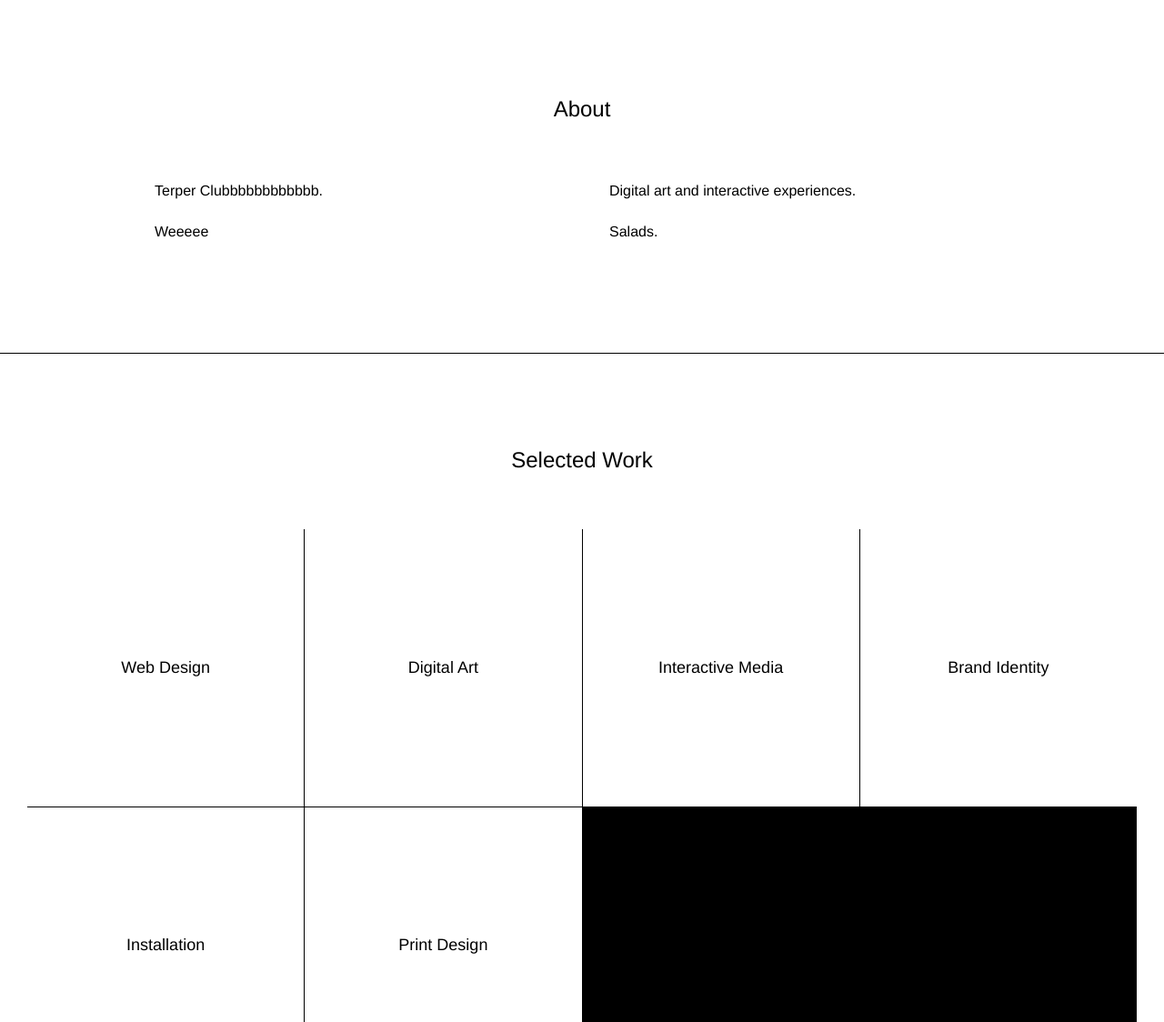
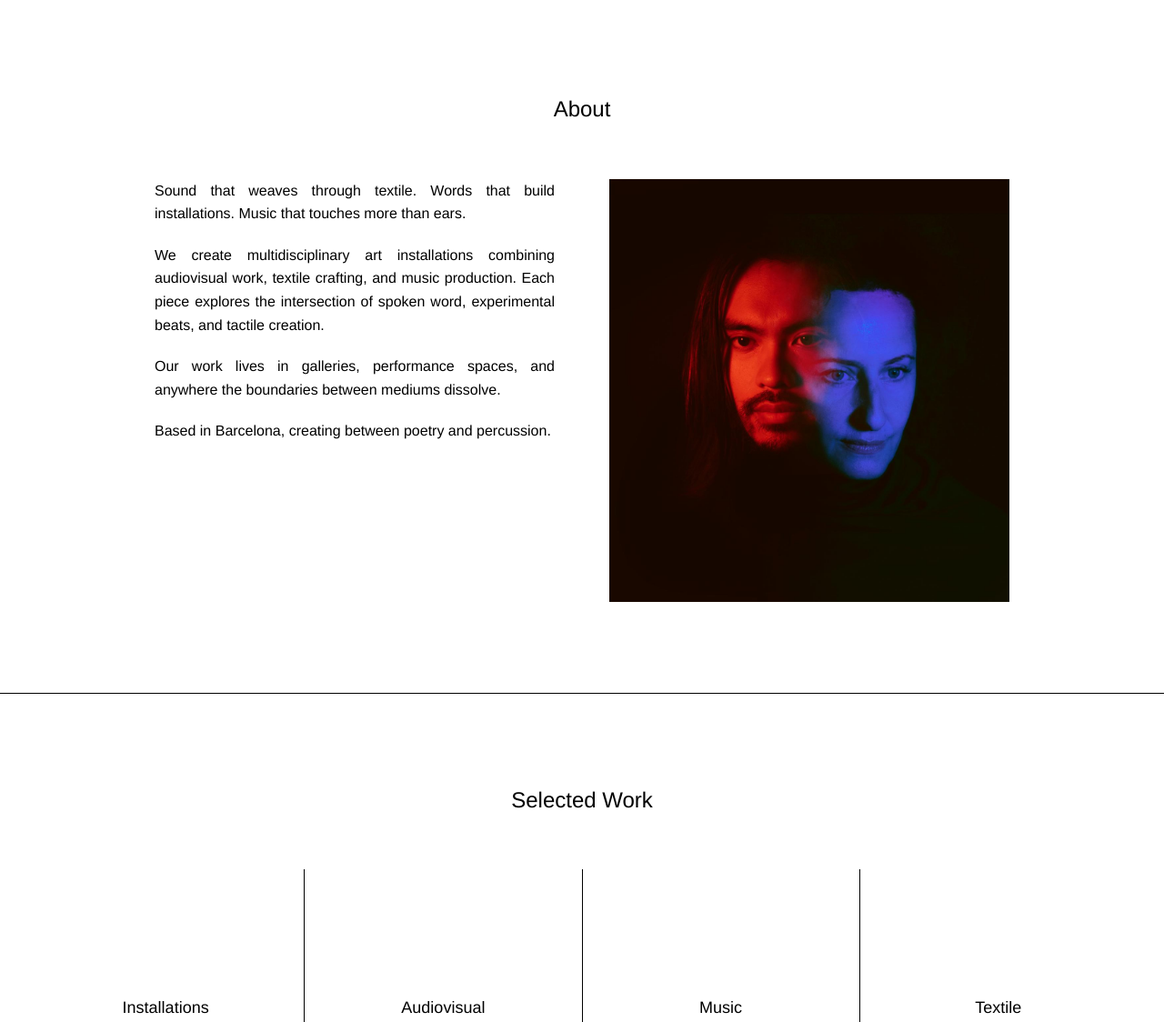
Before and after one commit to terper-club/terper.club, a plain HTML site: page index.html in a window 1280 px wide. Shown: the part 797-1921 px from the top of the page at 91% size. Drawn offline with Linux system fonts and the light colour scheme.

Commit message:
Add image and change intro text.

```diff
--- a/index.html
+++ b/index.html
@@ -102,18 +102,32 @@
             text-align: center;
         }
 
+        .about-content {
+            display: grid;
+            grid-template-columns: 1fr 1fr;
+            gap: 60px;
+            align-items: flex-start;
+        }
+
         .about-text {
             font-size: 16px;
             line-height: 1.6;
             font-weight: 300;
-            columns: 2;
-            column-gap: 60px;
             text-align: justify;
         }
 
         .about-text p {
             margin-bottom: 20px;
-            break-inside: avoid;
+        }
+
+        .about-image {
+            width: 100%;
+        }
+
+        .about-image img {
+            width: 100%;
+            height: auto;
+            display: block;
         }
 
         /* Work Section */
@@ -194,6 +208,12 @@
             opacity: 0.5;
         }
 
+        .contact-links span {
+            color: #000;
+            font-size: 16px;
+            font-weight: 300;
+        }
+
         /* Footer */
         .footer {
             border-top: 1px solid #000;
@@ -217,8 +237,13 @@
                 padding: 60px 20px;
             }
 
+            .about-content {
+                grid-template-columns: 1fr;
+                gap: 40px;
+            }
+
             .about-text {
-                columns: 1;
+                text-align: left;
             }
 
             .contact-links {
@@ -260,21 +285,26 @@
     <section id="home" class="hero">
         <div class="hero-content">
             <h1>TERPER CLUB</h1>
-            <p>Digital experiences and creative solutions</p>
+            <p>Spoken poetry & broken beats</p>
         </div>
     </section>
 
     <!-- About Section -->
     <section id="about" class="about">
         <h2>About</h2>
-        <div class="about-text">
-            <p>Terper Clubbbbbbbbbbbb.</p>
+        <div class="about-content">
+            <div class="about-text">
+                <p>Sound that weaves through textile. Words that build installations. Music that touches more than ears.</p>
 
-            <p>Weeeee</p>
+                <p>We create multidisciplinary art installations combining audiovisual work, textile crafting, and music production. Each piece explores the intersection of spoken word, experimental beats, and tactile creation.</p>
 
-            <p>Digital art and interactive experiences.</p>
+                <p>Our work lives in galleries, performance spaces, and anywhere the boundaries between mediums dissolve.</p>
 
-            <p>Salads.</p>
+                <p>Based in Barcelona, creating between poetry and percussion.</p>
+            </div>
+            <div class="about-image">
+                <img src="./media/terper-montage-redBlue-1.jpg" alt="Terper Club work" />
+            </div>
         </div>
     </section>
 
@@ -284,22 +314,22 @@
             <h2>Selected Work</h2>
             <div class="work-grid">
                 <div class="work-item">
-                    <h3>Web Design</h3>
+                    <h3>Installations</h3>
                 </div>
                 <div class="work-item">
-                    <h3>Digital Art</h3>
+                    <h3>Audiovisual</h3>
                 </div>
                 <div class="work-item">
-                    <h3>Interactive Media</h3>
+                    <h3>Music</h3>
                 </div>
                 <div class="work-item">
-                    <h3>Brand Identity</h3>
+                    <h3>Textile</h3>
                 </div>
                 <div class="work-item">
-                    <h3>Installation</h3>
+                    <h3>Performance</h3>
                 </div>
                 <div class="work-item">
-                    <h3>Print Design</h3>
+                    <h3>Poetry</h3>
                 </div>
             </div>
         </div>
@@ -309,8 +339,8 @@
     <section id="contact" class="contact">
         <h2>Contact</h2>
         <div class="contact-links">
-            <a href="#">Instagram</a>
-            <a href="#">Email</a>
+            <a href="https://www.instagram.com/terper.club" target="_blank">@terper.club</a>
+            <span>terper (dot) club (@) gmail (dot) com</span>
         </div>
     </section>
 
```
Also changed, not shown: media/terper-montage-redBlue-1.jpg (added), 1 other file.
